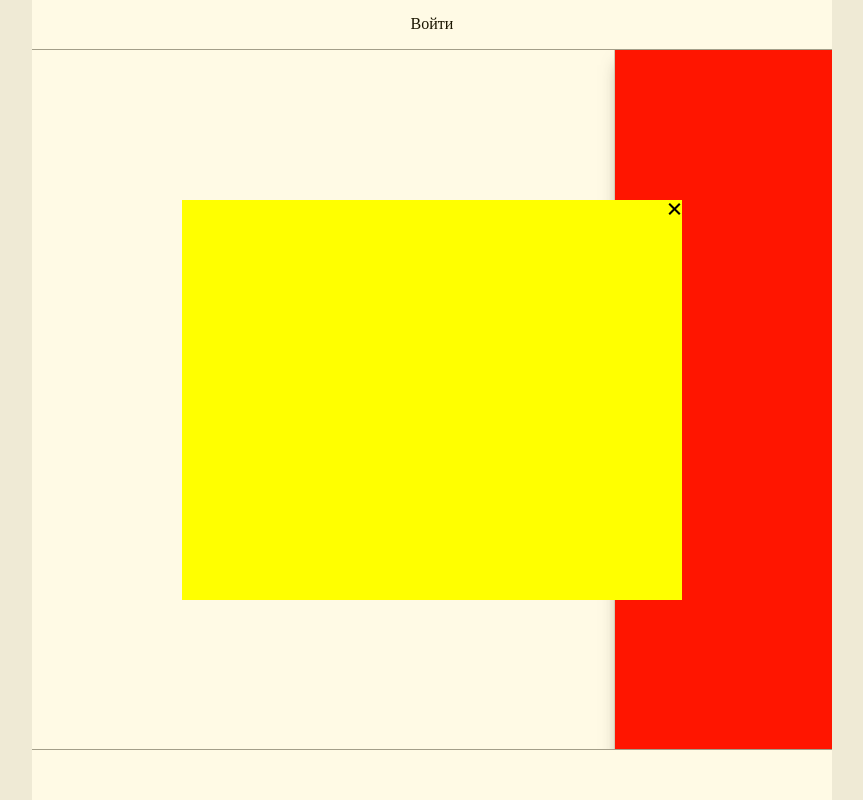
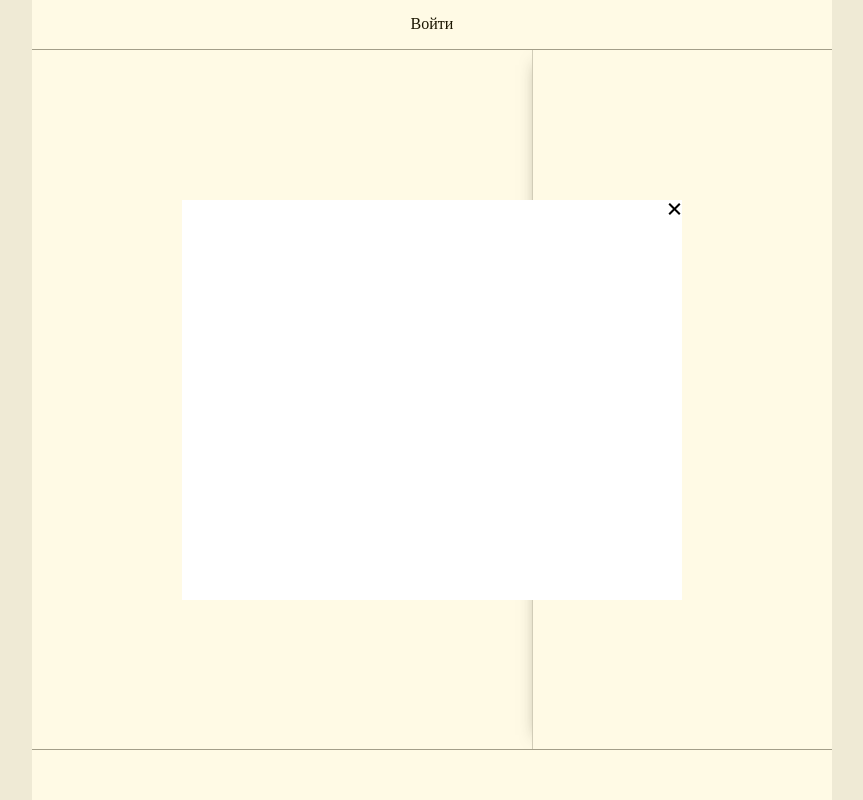
Before and after one commit to ValeriaKhristinina/task-ya, a website: page source/assets/index.html in a window 1280 px wide. Both pictures are taken after a click on the link "Войти". Shown: the whole page, without its empty margins (208-1071 px from the left). Drawn offline with nearby package versions, Linux system fonts and the light colour scheme; files that its build step writes are made by us from their sources.

Commit message:
Small fix

```diff
--- a/source/less/blocks/container.less
+++ b/source/less/blocks/container.less
@@ -6,4 +6,5 @@
   min-height: 100%;
   margin: 0 auto;
   background-color: @clr-white;
+  overflow: hidden;
 }
--- a/source/less/blocks/content.less
+++ b/source/less/blocks/content.less
@@ -1,12 +1,6 @@
 .content{
 
-  width:100%;
+  flex-grow: 1;
   min-height:100%;
-  // margin-right:300px;
-  padding-bottom: 50px;
   overflow:hidden;
-
-  @media @desktop-width{
-    margin-right: 0;
-  }
 }
--- a/source/less/blocks/login.less
+++ b/source/less/blocks/login.less
@@ -1,4 +1,4 @@
-.login{
+.login {
   display: none;
   position: fixed;
   top: 50%;
@@ -6,14 +6,14 @@
   transform: translate(-50%, -50%);
   width: 500px;
   height: 400px;
-  background-color: yellow;
+  background-color: @clr-white;
   z-index: 15;
 
-  &--show{
+  &--show {
     display: block;
   }
 
-  &__close{
+  &__close {
     position: absolute;
     right: 0;
     text-indent: -9999px;
@@ -21,8 +21,8 @@
     border: none;
     cursor: pointer;
 
-      &::before,
-      &::after {
+    &::after,
+    &::before {
       content: "";
       position: absolute;
       top: 8px;
@@ -32,16 +32,17 @@
       background-color: @clr-black;
       z-index: 3;
     }
+
     &::before {
       transform: rotate(45deg);
     }
+
     &::after {
       transform: rotate(-45deg);
     }
 
-      &:focus{
+    &:focus {
       outline: none;
     }
-
   }
 }
--- a/source/less/blocks/main-content.less
+++ b/source/less/blocks/main-content.less
@@ -3,5 +3,6 @@
   flex-direction:row;
   flex-grow: 1;
   min-height: calc(~"100% - 100px");
+  padding-bottom: 50px;
   background-color: @clr-white;
 }
--- a/source/less/blocks/modal-overlay.less
+++ b/source/less/blocks/modal-overlay.less
@@ -9,7 +9,7 @@
   background-color: @clr-tangerineyellow;
   opacity: 0.1;
 
-  &--show{
+  &--show {
     display: block;
   }
 }
--- a/source/less/blocks/sidebar.less
+++ b/source/less/blocks/sidebar.less
@@ -1,19 +1,12 @@
-.sidebar{
+.sidebar {
   box-sizing: border-box;
-  // position:fixed;
-  // top:0;
-/*   right: 0; */
   width: 300px;
-  // height:calc(~"100% - 50px");
-/*   padding: 50px 0; */
-  //padding-top:50px;
   border-left: 1px solid @clr-verylightgrey;
-  box-shadow: -10px 0px 15px -15px rgba(51,51,51, 0.5);
-  animation: sidebar--show 250ms linear;
-  background-color: red;
+  box-shadow: -10px 0 15px -15px rgba(51,51,51, 0.5);
+  transform: translate(0,0);
+  transition: transform 250ms linear;
 
-
-@media @desktop-width{
-  display: none;
+  @media @desktop-width {
+    transform: translate(300px, 0);
+  }
 }
-}
--- a/source/less/scaffolding.less
+++ b/source/less/scaffolding.less
@@ -19,6 +19,17 @@ body, html{
   }
 }
 
+@keyframes sidebar--hidden {
+    from {
+      opacity: 0;
+      transform: translate(0px, 0px);
+  }
+    to {
+      opacity: 1;
+      transform: translate(300px, 0px);
+  }
+}
+
 a{
   text-decoration: none;
 }
```
Also changed, not shown: source/less/blocks/main-header.less (+6 -6 lines). Lines whose indentation alone changed are shown as unchanged.
